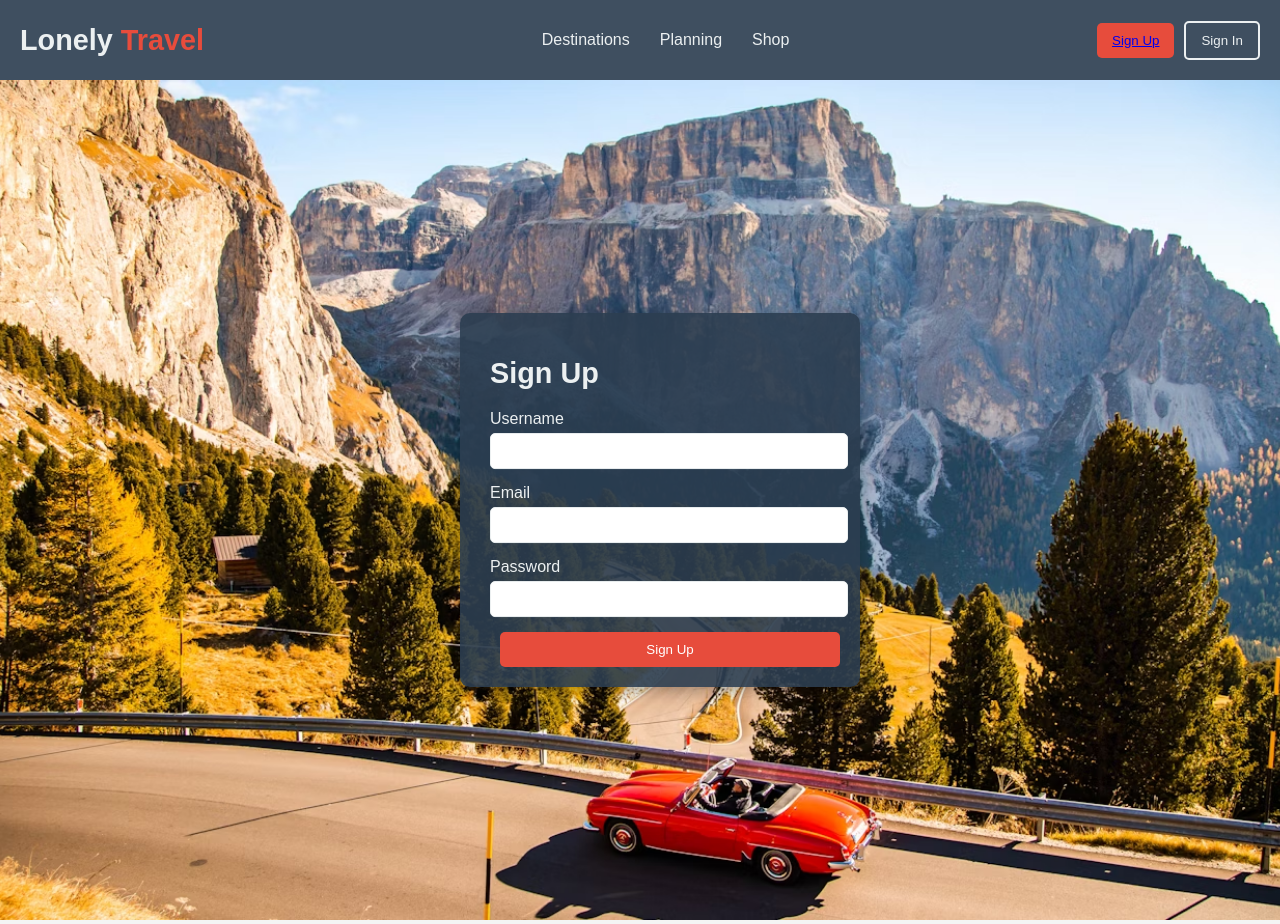
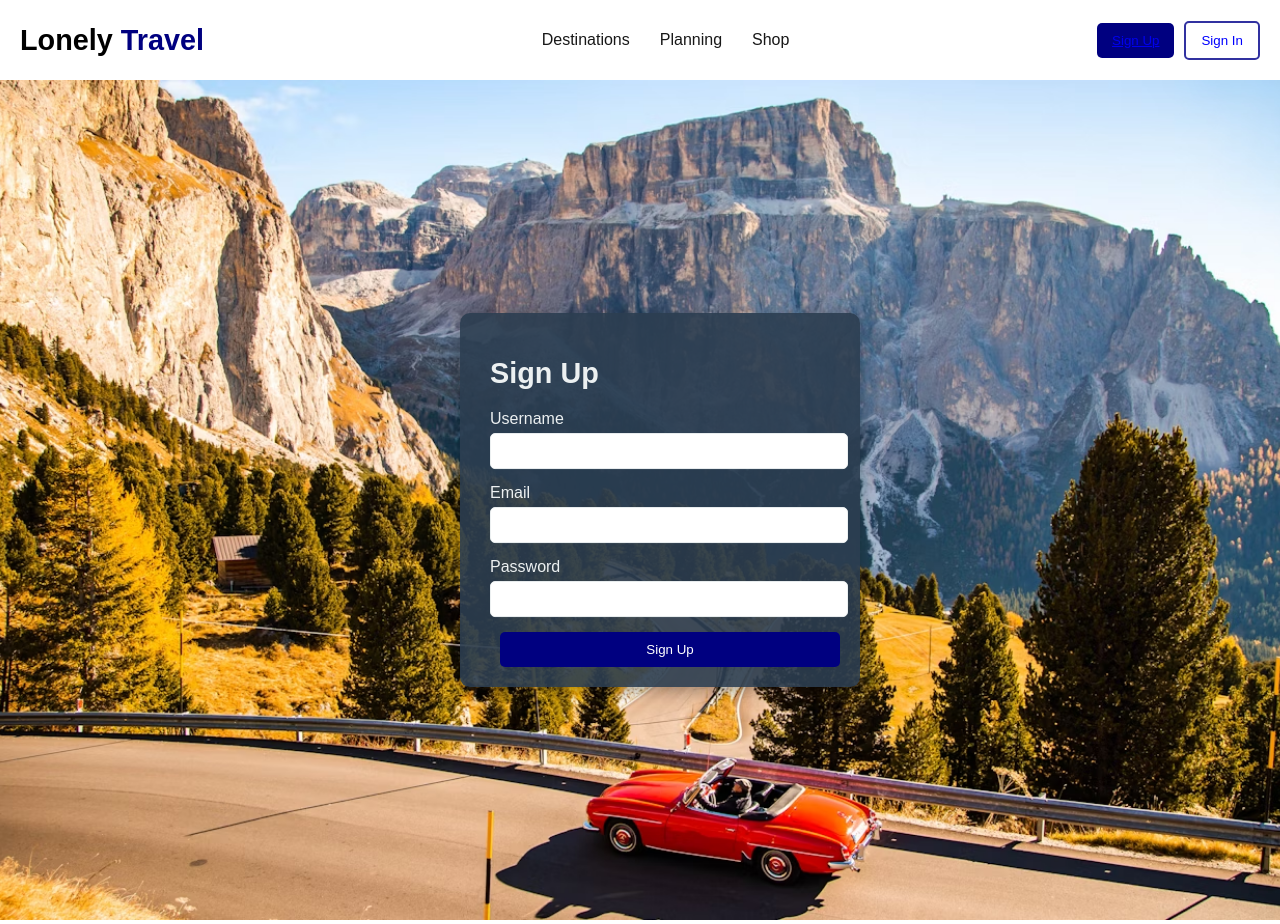
Before and after one commit to Milottty/travel-guide-finalproject, a PHP site: page /sign.html in a window 1280 px wide. Run offline with PHP 8.4, Linux system fonts and the light colour scheme.

Commit message:
final sign.html

```diff
--- a/css/sign.css
+++ b/css/sign.css
@@ -2,7 +2,7 @@ body {
     margin: 0;
     padding: 0;
     font-family: 'Arial', sans-serif;
-    background-color: #f4f4f4;
+    background-color: #fff;
     min-height: 100vh;
 }
 
@@ -10,9 +10,9 @@ nav {
     display: flex;
     justify-content: space-between;
     align-items: center;
-    background-color: rgba(44, 62, 80, 0.9);
+    background-color: #fff;
     padding: 15px 20px;
-    color: #ecf0f1;
+    color:rgba(0, 0, 0, 0.1)s;
     box-shadow: 0 2px 5px rgba(0, 0, 0, 0.1);
 }
 
@@ -25,11 +25,11 @@ nav {
     text-decoration: none;
     font-size: 1.8rem;
     font-weight: bold;
-    color: #ecf0f1;
+    color:black;
 }
 
 .nav-logo span {
-    color: #e74c3c;
+    color: #000080;
 }
 
 .nav-menu-btn {
@@ -62,15 +62,19 @@ nav {
 
 .nav-link {
     text-decoration: none;
-    color: #ecf0f1;
+    color:rgb(24, 24, 24);
     font-size: 1rem;
     transition: color 0.3s ease;
 }
 
 .nav-link:hover {
-    color: #e74c3c;
+    color:#0000b2 ;
+
+
 }
-
+.nav-links.open{
+    transform: translateY(0);
+}
 .nav-btn {
     display: flex;
     align-items: center;
@@ -86,23 +90,23 @@ nav {
 }
 
 .sign-up {
-    background-color: #e74c3c;
-    color: #fff;
+    background-color:#000080;
+    color: black;
 }
 
 .sign-up:hover {
-    background-color: #c0392b;
+    background-color: #000080;
 }
 
 .sign-in {
     background-color: transparent;
-    color: #ecf0f1;
-    border: 2px solid #ecf0f1;
+    color: blue;
+    border: 2px solid rgb(49, 49, 160);
 }
 
 .sign-in:hover {
-    background-color: #ecf0f1;
-    color: #2c3e50;
+    background-color:#2c3e50;
+    color: #fff;
 }
 
 
@@ -115,7 +119,7 @@ nav {
         display: none;
         flex-direction: column;
         width: 100%;
-        background-color: rgba(44, 62, 80, 0.9);
+        background-color: #fff(44, 62, 80, 0.9);
         position: absolute;
         top: 70px;
         left: 0;
@@ -159,8 +163,7 @@ nav {
     align-items: center;
     padding: 20px;
     width: 100%;
-    height: 100vh;
-}
+    height: 100vh;}
 
 .div-img {
     position: absolute;
@@ -219,7 +222,7 @@ nav {
 }
 
 .submit-btn {
-    background-color: #e74c3c;
+    background-color: #000080;
     color: #fff;
     border: none;
     cursor: pointer;
--- a/js/sign.js
+++ b/js/sign.js
@@ -1,10 +1,24 @@
 
-document.addEventListener('DOMContentLoaded', () => {
-    const menuBtn = document.getElementById('menu-btn');
-    const navLinks = document.getElementById('nav-links');
 
-    menuBtn.addEventListener('click', () => {
-        navLinks.classList.toggle('active');
-        menuBtn.classList.toggle('active');
-    });
+
+
+const menuBtn = document.getElementById("menu-btn");
+const navLinks = document.getElementById("nav-links");
+const menuBtnIcon = document.getElementById("i");
+
+const dots = document.querySelectorAll('.dot');
+
+menuBtn.addEventListener("click", function() {
+    navLinks.classList.toggle("open")
+
+    const isOpen = navLinks.classList.contains("open");
+    menuBtnIcon.setAttribute("class", isOpen?"ri-close-line" : "ri-menu-list")
 });
+
+navLinks.addEventListener("click", function(){
+    navLinks.classList.remove("open")
+    menuBtnIcon.setAttribute("class", "ri-menu-line")
+})
+document.querySelector('.view-all').addEventListener('click', () => {
+    alert('View all destinations clicked!');
+});
```
